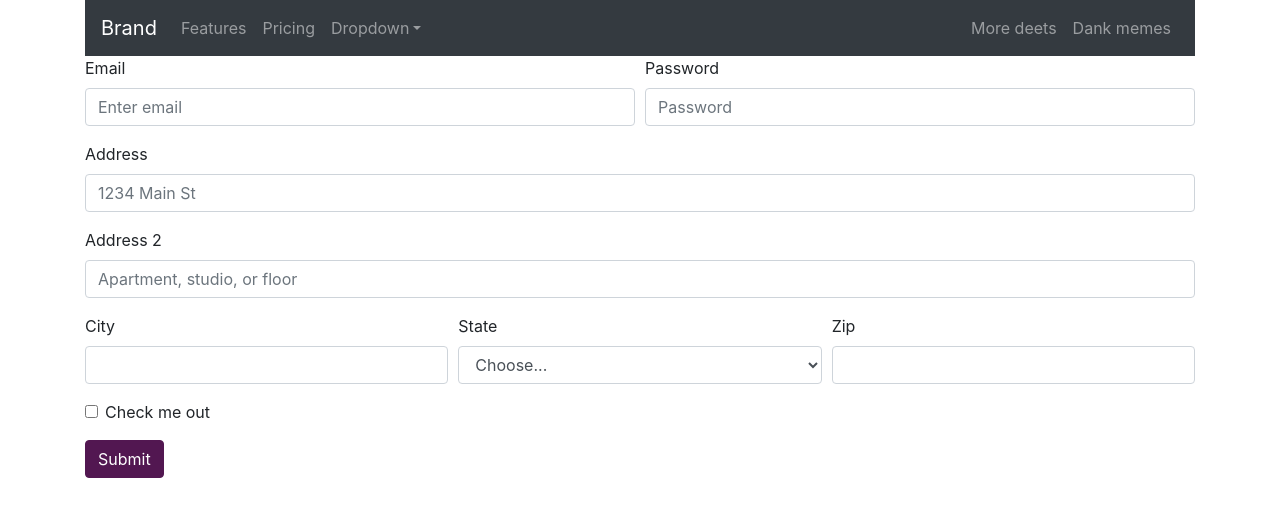
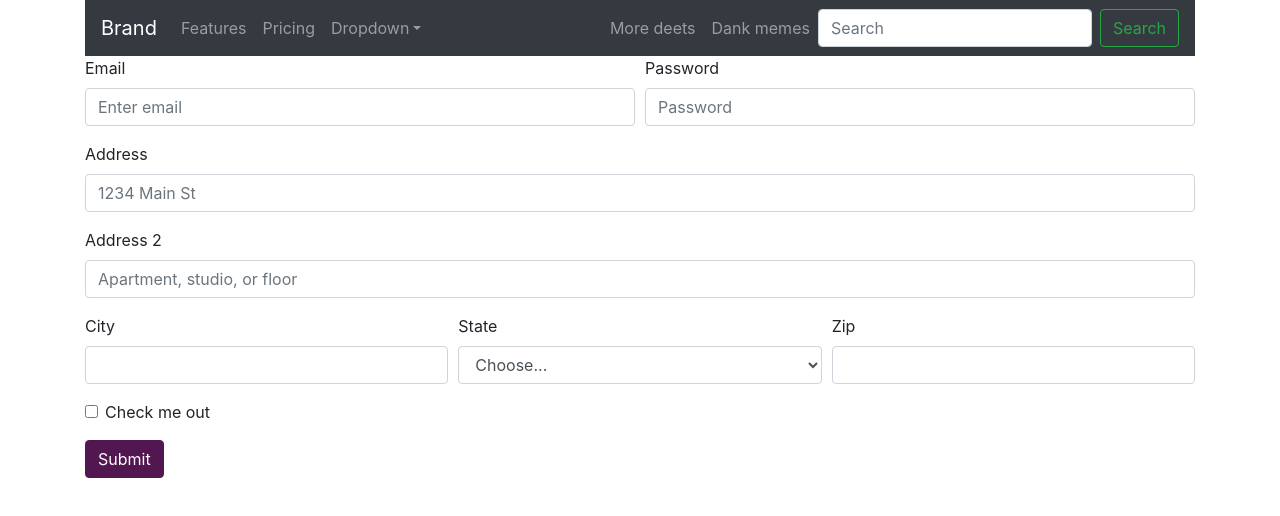
Before and after one commit to deepakbhattmits/react-local, a React (Create React App) app: page / in a window 1280 px wide. Shown: the top 516 px of the page. Built offline with nearby package versions, Linux system fonts and the light colour scheme.

Commit message:
added navigation new features

```diff
--- a/src/components/Navigation.jsx
+++ b/src/components/Navigation.jsx
@@ -1,5 +1,5 @@
 import React from 'react';
-import { Navbar, Nav, NavDropdown } from 'react-bootstrap';
+import { Navbar, Nav, NavDropdown, Form, FormControl, Button } from 'react-bootstrap';
 
 const Navigation = () => {
     return (
@@ -22,6 +22,10 @@ const Navigation = () => {
                     <Nav>
                         <Nav.Link href="#deets">More deets</Nav.Link>
                         <Nav.Link eventKey={2} href="#memes">Dank memes</Nav.Link>
+                        <Form inline>
+                            <FormControl type="text" placeholder="Search" className="mr-sm-2" />
+                            <Button variant="outline-success">Search</Button>
+                        </Form>
                     </Nav>
                 </Navbar.Collapse>
             </Navbar>
```
